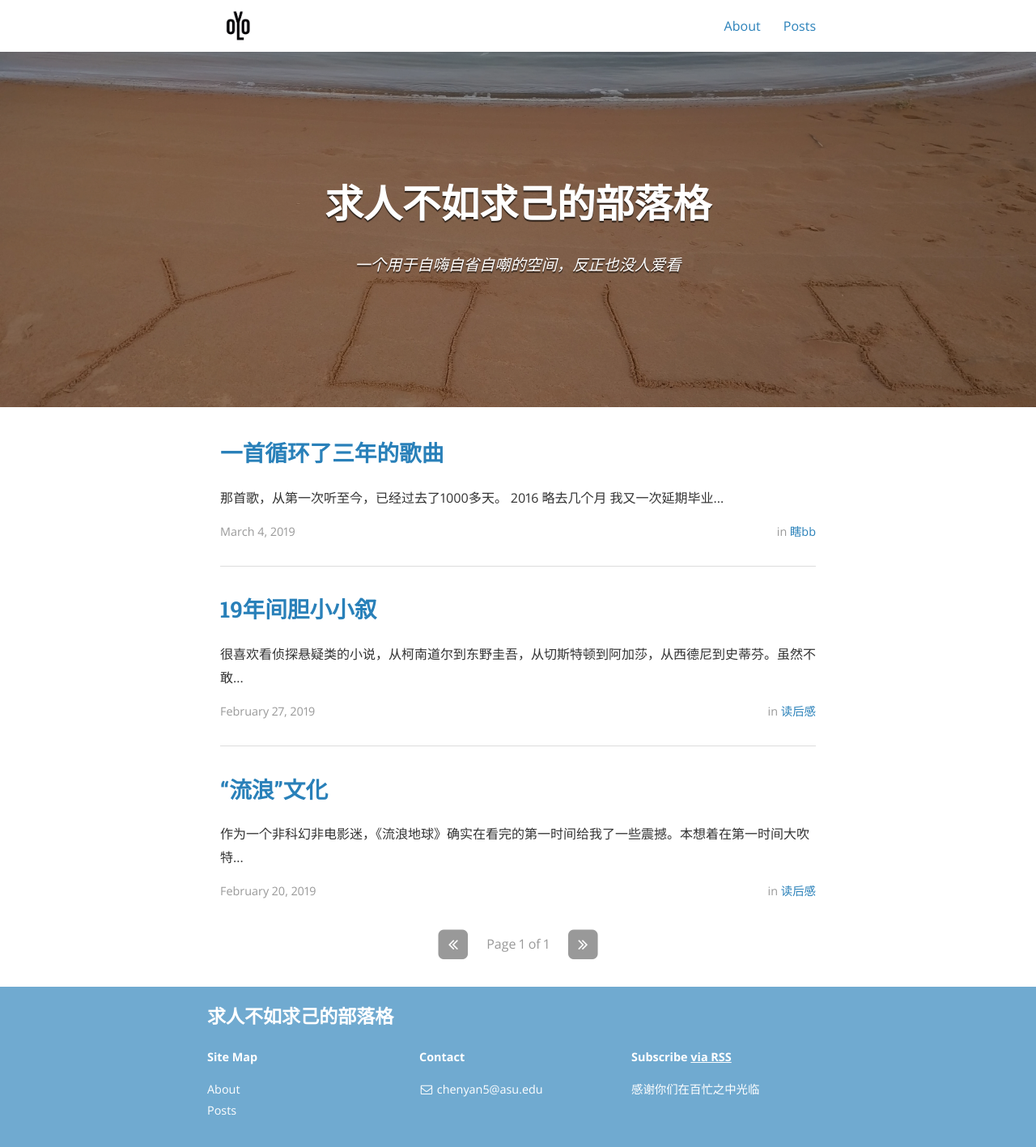
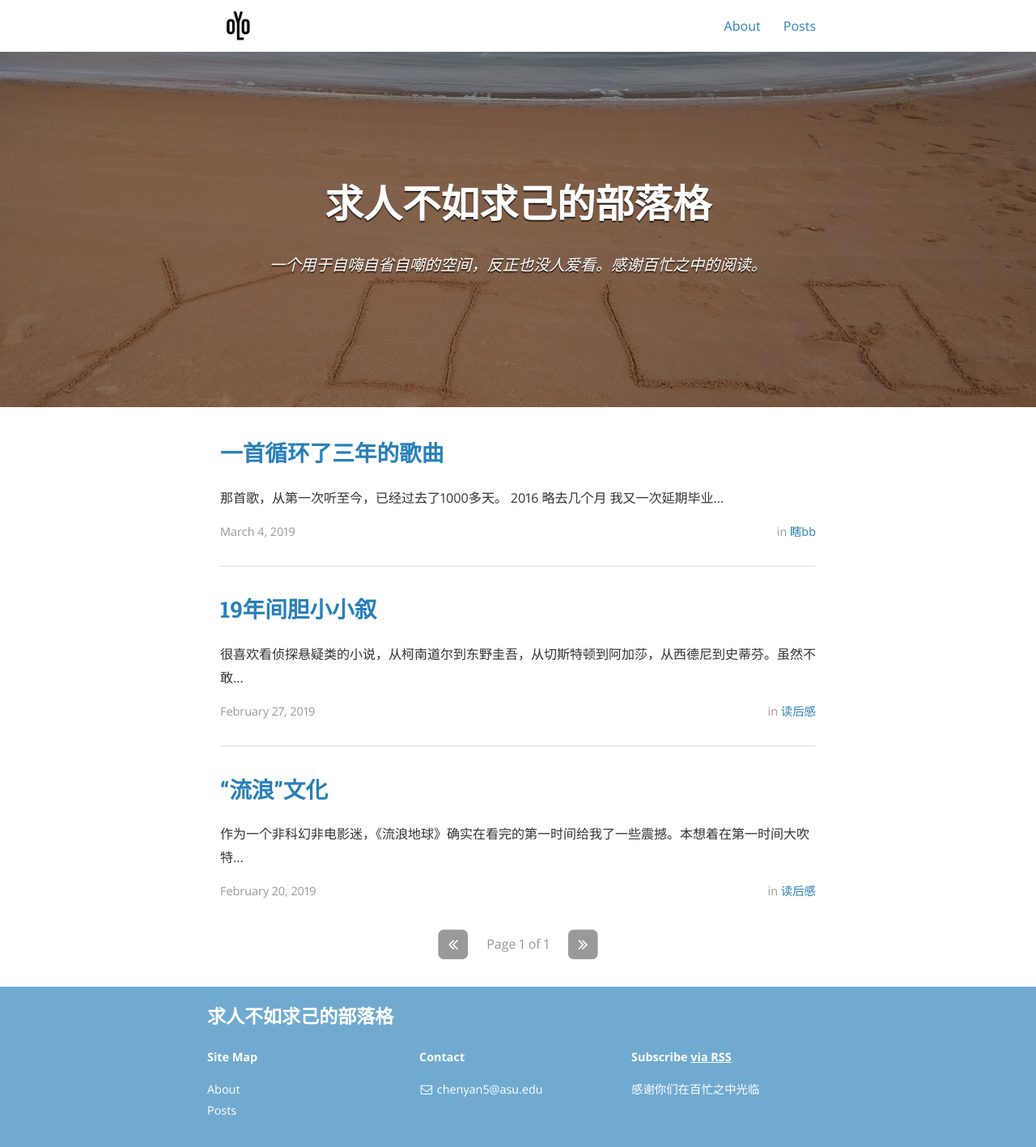
Before and after one commit to RadiumP/myblog, a Jekyll site: the page built from index.html, in a window 1280 px wide. Shown: the whole page at 81% size. Built offline with Jekyll 4.4.1, drawn with Linux system fonts in a browser that asks for light colours; nearby versions of some CDN libraries; the list of posts is cut into pages by our own code.

Commit message:
update tittle

```diff
--- a/_config.yml
+++ b/_config.yml
@@ -10,7 +10,7 @@ exclude:
 
 # Site settings
 title: 求人不如求己的部落格
-subtitle: "一个用于自嗨自省自嘲的空间，反正也没人爱看"
+subtitle: "一个用于自嗨自省自嘲的空间，反正也没人爱看。感谢百忙之中的阅读。"
 email: chenyan5@asu.edu
 name: Young Li
 description: >
```
